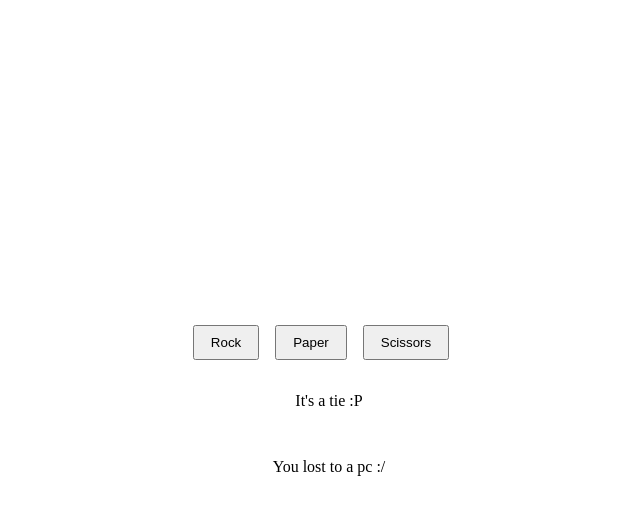
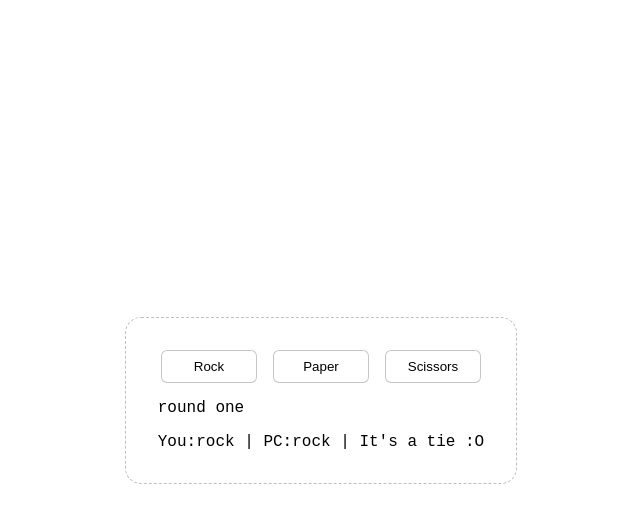
Before and after one commit to prescriptionsocks/rock-paper-scissors, a plain HTML site: page index.html in a window 1280 px wide. Both pictures are taken after a click on the button "Rock". Shown: the whole page, without its empty margins (319-959 px from the left). Drawn offline with Linux system fonts and the light colour scheme.

Commit message:
Fixed bug that allowed gameplay past 5 points. Winner is now announced at 5 points.

```diff
--- a/index.html
+++ b/index.html
@@ -4,9 +4,20 @@
     <meta charset="UTF-8">
     <meta name="viewport" content="width=device-width, initial-scale=1.0">
     <title>Document</title>
+    <link rel="stylesheet" href="style.css">
     <script defer src="script.js"></script>
 </head>
 <body>
+    <div class="content-wrapper">
+        <div class="btn-wrapper">
+            <button class="button" id="rock-btn" value="rock">Rock</button>
+            <button class="button" id = "paper-btn" value="paper">Paper</button>
+            <button class="button" id = "scissors-btn" value="scissors">Scissors</button>
+        </div>
+        <ul id="results-wrapper">
+            <li>round one</li>
+        </ul>
+    </div>
 
 </body>
 </html>
--- a/script.js
+++ b/script.js
@@ -1,129 +1,63 @@
-/*
-let computerChoice;
-let playerChoice;
-let tallyCount; */
-
-//remove all padding and margind
-const allElements  = document.querySelectorAll('*');
-allElements.forEach(element => element.setAttribute('style','margin:0px; padding:0px;'));
-
-const allParagraphs  = document.querySelectorAll('p');
-allParagraphs.forEach(element => element.setAttribute('style','margin:0px; padding:0px;'));
-
-//generate player ui
-const bodyElement = document.querySelector('body');
-const btnWrapper = document.createElement('div');
-btnWrapper.setAttribute('id', 'btn-wrapper');
-bodyElement.appendChild(btnWrapper);
-bodyElement.setAttribute('style', 'display:flex; flex-direction:column; gap:16px; justify-content:center; align-items: center; width:100%; height:100vh')
-
-//gnerate buttons
-const rockBtn = document.createElement('button');
-rockBtn.setAttribute('id', 'rock-btn');
-rockBtn.setAttribute('value', 'rock');
-rockBtn.textContent ='Rock';
-btnWrapper.appendChild(rockBtn);
-rockBtn.setAttribute('style', 'padding: 8px 16px; margin-right:16px');
-
-const paperBtn = document.createElement('button');
-paperBtn.setAttribute('id', 'paper-btn')
-paperBtn.setAttribute('value', 'paper');
-paperBtn.textContent ='Paper';
-btnWrapper.appendChild(paperBtn);
-paperBtn.setAttribute('style', 'padding: 8px 16px; margin-right:16px');
-
-const scissorsBtn = document.createElement('button');
-scissorsBtn.setAttribute('id', 'scissors-btn')
-scissorsBtn.setAttribute('value', 'scissors');
-scissorsBtn.textContent ='Scissors';
-btnWrapper.appendChild(scissorsBtn);
-scissorsBtn.setAttribute('style', 'padding: 8px 16px; margin-right:16px');
-
-//computer choices ui
-const resultWrapper = document.createElement('div');
-resultWrapper.setAttribute('id', 'resultWrapper')
-resultWrapper.setAttribute('style','display:flex; flex-direction:column; gap:16px; text-align:center;')
-bodyElement.appendChild(resultWrapper);
+const contentWrapper = document.querySelector('.content-wrapper');
+const btnWrapper = document.querySelector('.btn-wrapper');
+const resultsList = document.querySelector('#results-wrapper');
 
 let playerScore = 0;
 let computerScore = 0;
 
-//play one round
-function playRound (playerChoice){
-
-console.log(playerChoice);
-    //pick computer choice
-    function getComputerChoice () {
+function playRound(playerChoice) {
+  // Get computer choice
   const choices = ["rock", "paper", "scissors"];
   const computerChoice = choices[Math.floor(Math.random() * choices.length)];
-        return(computerChoice);
-    };
-    const computerChoice = getComputerChoice();
   console.log(computerChoice);
-    console.log(typeof computerChoice);
+  console.log(playerChoice);
 
-    //return round winner
-    if(playerChoice === computerChoice) {
-      const tieResult = document.createElement('p');
-      tieResult.textContent = "It's a tie :P";
-      resultWrapper.appendChild(tieResult);
-      console.log("its a tie");
+  // Pick a round winner
+  if (playerChoice === computerChoice) {
+    const tieEntry = document.createElement('ul');
+    tieEntry.textContent = `You:${playerChoice} | PC:${computerChoice} | It's a tie :O`;
+    resultsList.appendChild(tieEntry);
+  } else if (
+    (playerChoice === "paper" && computerChoice === "rock") ||
+    (playerChoice === "rock" && computerChoice === "scissors") ||
+    (playerChoice === "scissors" && computerChoice === "paper")
+  ) {
+    const winEntry = document.createElement("li");
+    winEntry.textContent = `You:${playerChoice} | PC:${computerChoice} | You Win :D`;
+    resultsList.appendChild(winEntry);
+    playerScore++;
     console.log(playerScore);
+  } else {
+    const lossEntry = document.createElement('ul');
+    lossEntry.textContent = `You:${playerChoice} | PC:${computerChoice} | You Lose :/`;
+    resultsList.appendChild(lossEntry);
+    computerScore++;
     console.log(computerScore);
-      //checkWinner();
-      playerScore;
   }
 
-
-
-    if ((playerChoice == "paper" && computerChoice == "rock") ||
-        (playerChoice == "rock" && computerChoice == "scissors") ||
-        (playerChoice == "scissors" && computerChoice == "paper")) {
-            const playerWon = document.createElement('p');
-            playerWon.textContent = "You won :D"
-            resultWrapper.appendChild(playerWon);
-            console.log("you won :D");
-            console.log(playerScore +=1);
-            //checkWinner();
-            playerScore +=1;
+  // Game plays until one reaches 5 points
+  if (playerScore === 5 || computerScore === 5) {
+    if (playerScore > computerScore) {
+      const victoryEntry = document.createElement('li');
+      victoryEntry.textContent = "Winner, winner, chicken dinner!";
+      resultsList.appendChild(victoryEntry);
+    } else {
+      const loserEntry = document.createElement('li');
+      loserEntry.textContent = "You lose. Maybe try tic tac toe :P";
+      resultsList.appendChild(loserEntry);
     }
-
-    else {
-      const computerWon = document.createElement('p');
-            computerWon.textContent = "You lost to a pc :/"
-            resultWrapper.appendChild(computerWon);
-            console.log('you lost')
-            console.log(computerScore +=1);
-            //checkWinner();
-            computerScore +=1;
-
-    };
-    checkWinner();
-
-  }
-
-//picking player choice;
-rockBtn.addEventListener('click', () => playRound("rock"));
-paperBtn.addEventListener('click', () => playRound("paper"));
-scissorsBtn.addEventListener('click', () => playRound("scissors"));
-
-  //return overall winner
-  function checkWinner () {if (computerScore === 3 || playerScore === 3) {
-    if(playerScore > computerScore) {
-      const winner = document.createElement('p');
-            winner.textContent = "You won the game :D"
-            resultWrapper.appendChild(winner);
-            console.log("you woooooooon");
-            //return playerScore =-1;
-            //return computerScore =-1;
-    } else {
-      const loser = document.createElement('p');
-            loser.textContent = "You lost the game :("
-            resultWrapper.appendChild(loser);
-            console.log("you looooost");
-            //return playerScore =-1;
-            //return computerScore =-1;
+    computerScore = 0;
+    playerScore = 0;
+    return;
   }
 }
 
-}
+// Play round
+const rockBtn = document.querySelector('#rock-btn');
+rockBtn.addEventListener('click', () => playRound("rock"));
+
+const paperBtn = document.querySelector('#paper-btn');
+paperBtn.addEventListener('click', () => playRound("paper"));
+
+const scissorsBtn = document.querySelector('#scissors-btn');
+scissorsBtn.addEventListener('click', () => playRound("scissors"));
--- /dev/null
+++ b/style.css
@@ -0,0 +1,49 @@
+*{
+    margin:0px;
+    padding: 0px;
+}
+
+body{
+    min-height: 100vh;
+    display: flex;
+    justify-content: center;
+    align-items: center;
+    font-family:'Courier New', Courier, monospace;
+}
+
+.content-wrapper {
+    display: flex;
+    flex-direction: column;
+    align-items: center;
+    gap: 16px;
+    padding: 32px;
+    border: 1px dashed rgba(128, 128, 128, 0.5);
+    border-radius: 16px;
+}
+
+.btn-wrapper {
+    display: flex;
+    gap: 16px;
+
+}
+
+.button {
+    min-width: 96px;
+    padding: 8px 16px;
+    background-color: white;
+    border: 1px solid rgba(128, 128, 128, 0.45);
+    border-radius: 6px;
+    transition: transform 0.2s ease;
+}
+
+.button:hover{
+    background-color: honeydew;
+    transform: scale(0.9);
+}
+
+#results-wrapper{
+    list-style-type: none;
+    display: flex;
+    flex-direction: column;
+    gap: 16px;
+}
```
Lines whose indentation alone changed are shown as unchanged.
